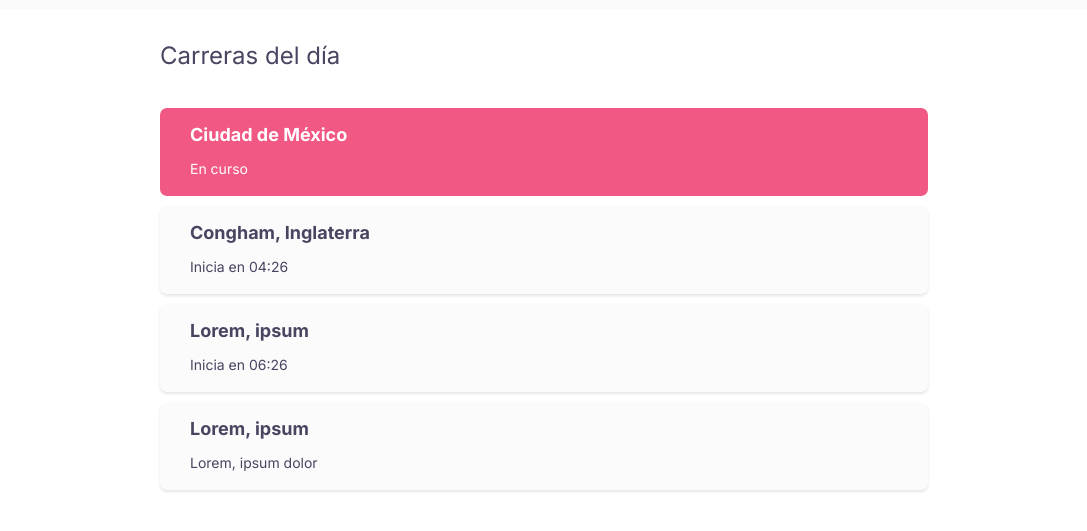
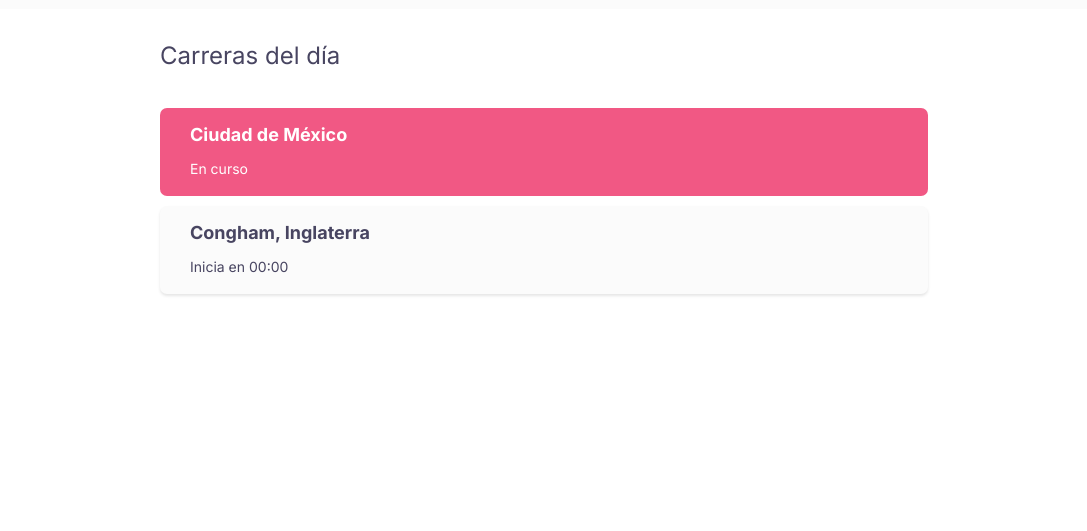
Before and after one commit to memorstx/caracoles, a plain HTML site: page home.html in a window 1280 px wide. Shown: the part 51-582 px from the top of the page, without its empty margins (96-1183 px from the left). Drawn offline with Linux system fonts and the light colour scheme.

Commit message:
:bookmark: Función para crear tarjetas de eventos de carreras de caracoles

```diff
--- a/assets/css/login.css
+++ b/assets/css/login.css
@@ -72,12 +72,12 @@ blockquote:before, blockquote:after, q:before, q:after {
   background-color: var(--negro);
   color: var(--blanco);
 }
-::selection {
+/* ::selection {
   background-color: var(--negro);
   color: var(--blanco);
-}
+} */
 
-form, input, textarea, select, button, label {
+form, textarea, select, button, label {
   font-family: inherit;
   font-size: inherit;
   -webkit-hyphens: auto;
--- /dev/null
+++ b/assets/js/races.js
@@ -0,0 +1,28 @@
+
+
+function createEventForRaces(titleEvent, timer){
+  const races = document.querySelector("#races");
+  const card = document.createElement("a")
+    card.classList.add("section__item", "no-current");
+    card.title = "Evento "+ titleEvent;
+    card.href = "./evento.html"
+    races.append(card);
+
+  const h3 = document.createElement("h3");
+  const p = document.createElement("p");
+
+  p.classList.add("section__item--p");
+  p.textContent = textContent = "Inicia en " + timer;
+  h3.classList.add("section__item--h3")
+  h3.textContent = titleEvent ;
+
+  card.append(h3, p)
+
+
+}
+
+function countdown(){
+
+}
+
+createEventForRaces("Congham, Inglaterra", "00:00")
--- a/home.html
+++ b/home.html
@@ -4,12 +4,13 @@
   <meta charset="UTF-8">
   <meta http-equiv="X-UA-Compatible" content="IE=edge">
   <meta name="viewport" content="width=device-width, initial-scale=1.0">
+  <title>caracoles | home</title>
   <link rel="stylesheet" href="./assets/css/home.css">
   <link rel="preconnect" href="https://fonts.googleapis.com">
   <link rel="preconnect" href="https://fonts.gstatic.com" crossorigin>
   <link href="https://fonts.googleapis.com/css2?family=Inter:wght@100;400;700&display=swap" rel="stylesheet">
   <link rel="icon" type="image/x-icon" href="./assets/img/favicon_io/favicon-32x32.png">
-  <title>caracoles | home</title>
+  <script defer src="./assets/js/races.js"></script>
 </head>
 <body>
   <header class="header">
@@ -29,7 +30,7 @@
 
   <main class="main">
     <h2 class="main__h2">Carreras del día</h2>
-    <section class="section">
+    <section class="section" id="races">
       <a class="section__item current">
         <h3 class="section__item--h3">Ciudad de México</h3>
         <p class="section__item--p">
@@ -37,31 +38,16 @@
         </p>
       </a>
 
-      <a href="./evento.html" class="section__item no-current">
+      <!-- <a href="./evento.html" class="section__item no-current" title="evento">
         <h3 class="section__item--h3">Congham, Inglaterra</h3>
         <p class="section__item--p">
-          Inicia en 04:26
+          Inicia en <span class="countdown" id="countdown">00:00</span>
         </p>
-      </a>
-
-      <a class="section__item no-current">
-        <h3 class="section__item--h3">Lorem, ipsum</h3>
-        <p class="section__item--p">
-          Inicia en 06:26
-        </p>
-      </a>
-
-      <a class="section__item no-current">
-        <h3 class="section__item--h3">Lorem, ipsum</h3>
-        <p class="section__item--p">
-          Lorem, ipsum dolor
-        </p>
-      </a>
-
+      </a> -->
 
 
     </section>
   </main>
-
+  <script src="./assets/js/timer.js"></script>
 </body>
 </html>
```
Also changed, not shown: assets/js/log.js (+14 -4 lines), assets/js/timer.js (added, +12 -0 lines), index.html (+5 -3 lines).
